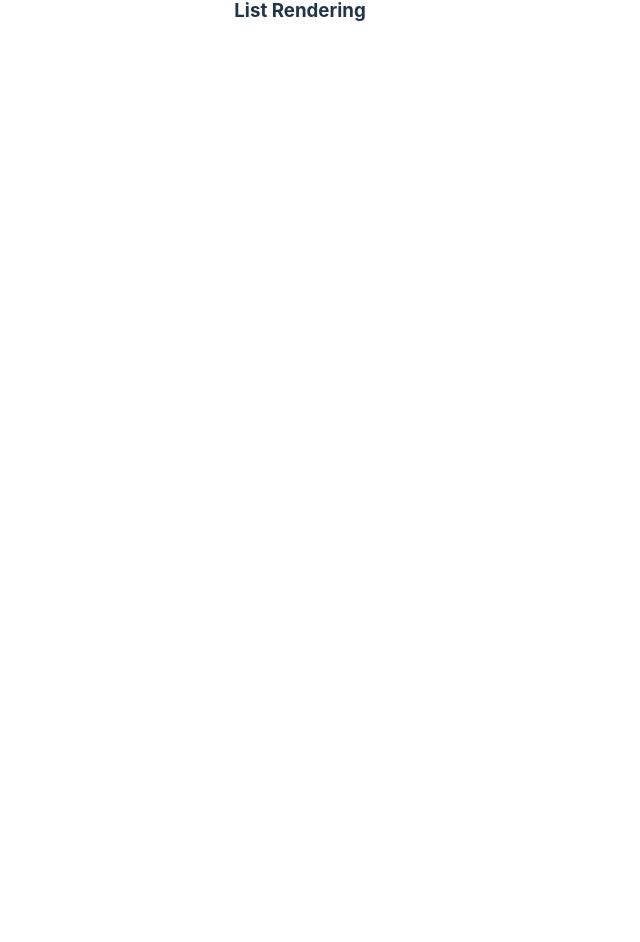
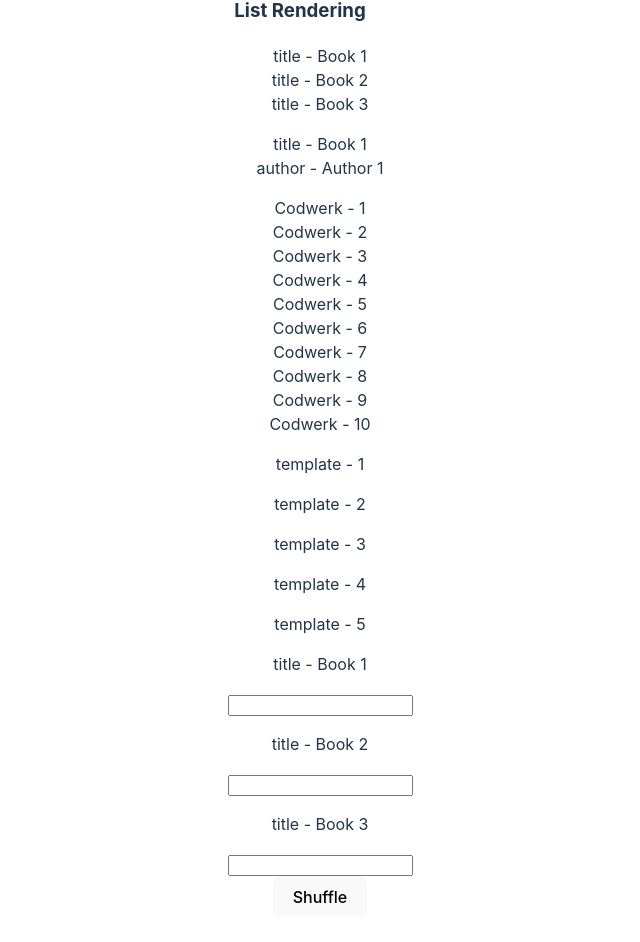
Before and after one commit to CodeurCopieur/Vue3-Composition-API, a Vue app: page / in a window 1280 px wide. Shown: the part 1992-2934 px from the top of the page, without its empty margins (340-980 px from the left). Before the commit the page ends 2068 px from the top, so only its background shows below. Built offline with nearby package versions, Linux system fonts and the light colour scheme.

Commit message:
Rendu de liste à l'aide de la directive v-for dans l'API de composition Vue3 et de l'attribut Key dans v-for

```diff
--- a/src/components/ListRendering.vue
+++ b/src/components/ListRendering.vue
@@ -1,11 +1,62 @@
 <script setup>
+import { reactive, ref } from 'vue';
 
+  const word = ref('title')
+  const books = reactive([
+    { id: 1, title: 'Book 1', author: 'Author 1' },
+    { id: 2, title: 'Book 2', author: 'Author 2' },
+    { id: 3, title: 'Book 3', author: 'Author 3' },
+  ])
+
+  const myObject = reactive({
+    title: 'Book 1 ', author: 'Author 1'
+  })
+
+  const shuffle = ()=> {
+    books.sort(()=>Math.random() - 0.5)
+  }
+  ;
 </script>
 
 <template>
   <h3>List Rendering</h3>
+
+  <ul>
+    <li v-for="item in books" :key="item.title">
+    {{ word }} - {{ item.title }}
+    </li>
+  </ul>
+
+  <ul>
+    <li v-for="(item, key, i) in myObject" :key="i">
+    {{ key }} - {{ item }}
+    </li>
+  </ul>
+
+  <ul>
+    <li v-for="n in 10" :key="n">Codwerk - {{ n }}</li>
+  </ul>
+
+
+  <template  v-for="n in 5" :key="n">
+    <ul>
+    <li>template - {{ n }}</li>
+  </ul>
+  </template>
+
+  <ul>
+    <li v-for="(item, index) in books" :key="item.id">
+      <p>{{ word }} - {{ item.title }}</p>
+      <input type="text" :name="index" :id="index">
+    </li>
+
+    <button @click="shuffle">Shuffle</button>
+  </ul>
+
 </template>
 
-<style lang="scss" scoped>
-
+<style scoped>
+  ul {
+    list-style: none;
+  }
 </style>
```
